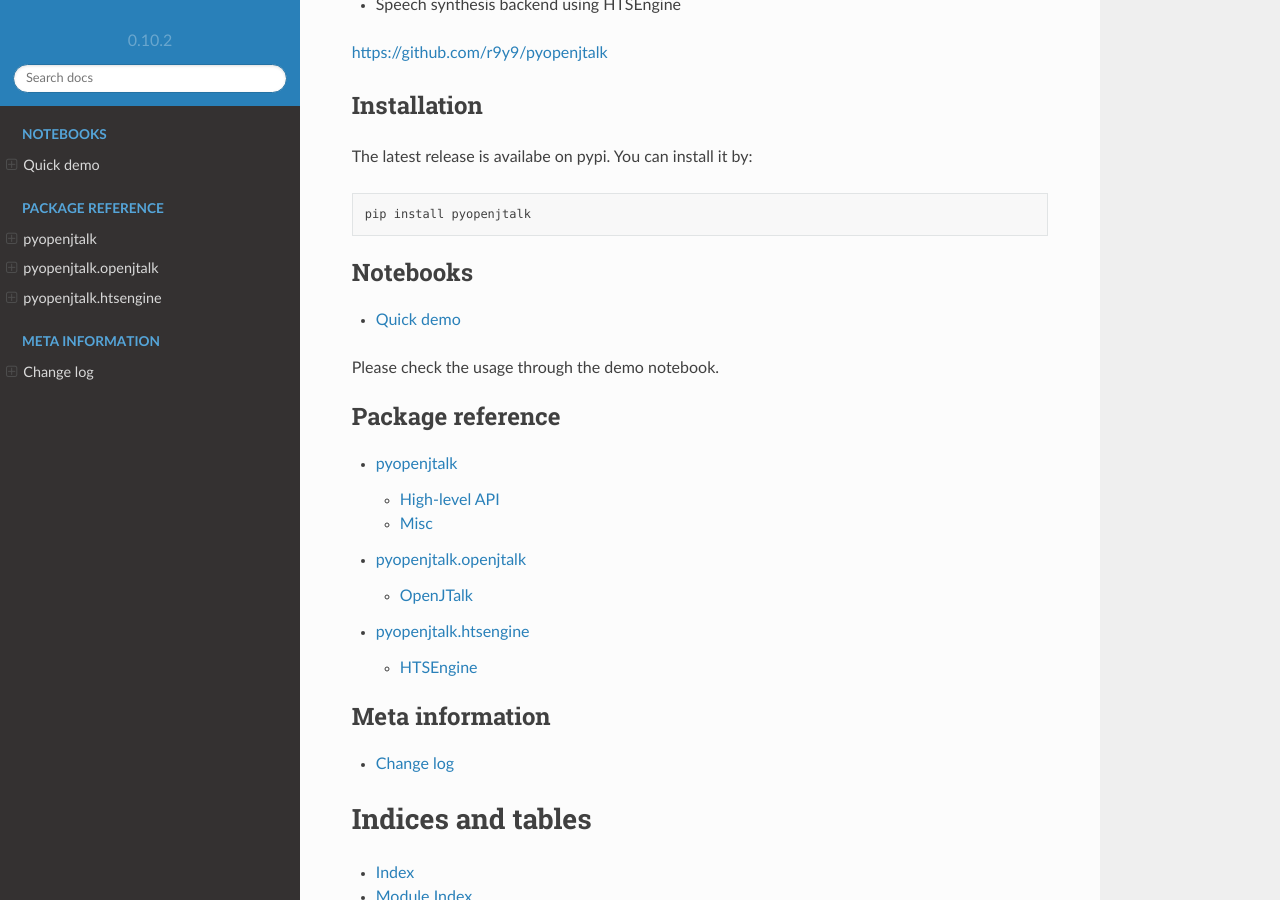
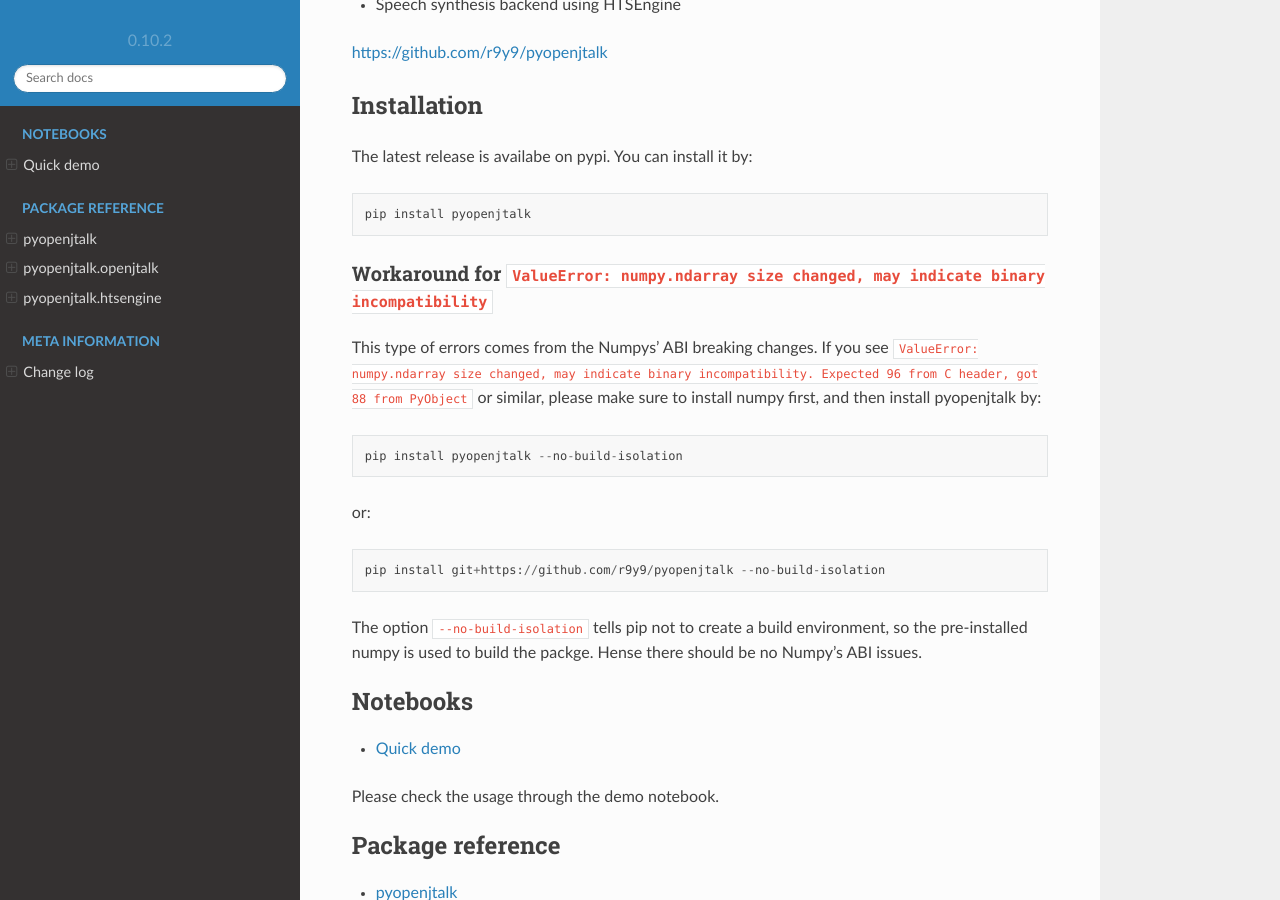
Before and after one commit to r9y9/pyopenjtalk, a Sphinx documentation site: the page built from docs/index.rst, in a window 1280 px wide and 900 px high, scrolled down 239 px. Built offline with Sphinx 7.4.7 and the Read the Docs theme 2.0.0, drawn with Linux system fonts in a browser that asks for light colours.

Commit message:
Add a workaround for Numpy's ABI issue

```diff
--- a/docs/changelog.rst
+++ b/docs/changelog.rst
@@ -4,7 +4,7 @@
 v0.3.0 <2022-xx-xx>
 -------------------
 
-Newer numpy  (>v1.20.0) is required to avoid ABI compatibility issues.
+Newer numpy  (>v1.20.0) is required to avoid ABI compatibility issues. Please check the updated installation guide.
 
 * `#35`_: Fixes for Python 3.10.
 
--- a/docs/index.rst
+++ b/docs/index.rst
@@ -23,6 +23,24 @@
 .. code::
 
    pip install pyopenjtalk
+
+
+Workaround for ``ValueError: numpy.ndarray size changed, may indicate binary incompatibility``
+^^^^^^^^^^^^^^^^^^^^^^^^^^^^^^^^^^^^^^^^^^^^^^^^^^^^^^^^^^^^^^^^^^^^^^^^^^^^^^^^^^^^^^^^^^^^^^
+
+This type of errors comes from the Numpys' ABI breaking changes. If you see ``ValueError: numpy.ndarray size changed, may indicate binary incompatibility. Expected 96 from C header, got 88 from PyObject`` or similar, please make sure to install numpy first, and then install pyopenjtalk by:
+
+.. code::
+
+   pip install pyopenjtalk --no-build-isolation
+
+or:
+
+.. code::
+
+   pip install git+https://github.com/r9y9/pyopenjtalk --no-build-isolation
+
+The option ``--no-build-isolation`` tells pip not to create a build environment, so the pre-installed numpy is used to build the packge. Hense there should be no Numpy's ABI issues.
 
 .. toctree::
    :maxdepth: 1
```
Also changed, not shown: README.md (line endings or trailing spaces).
